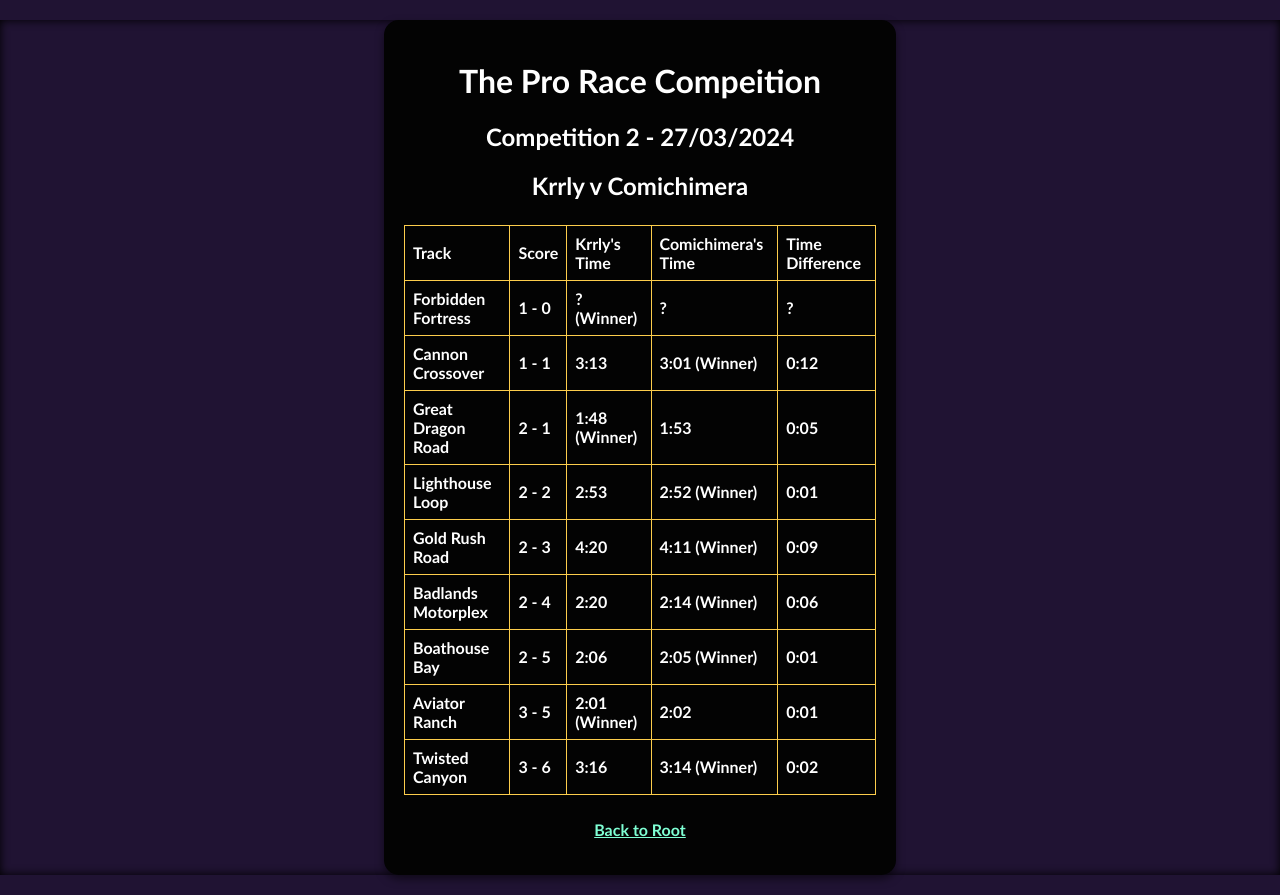
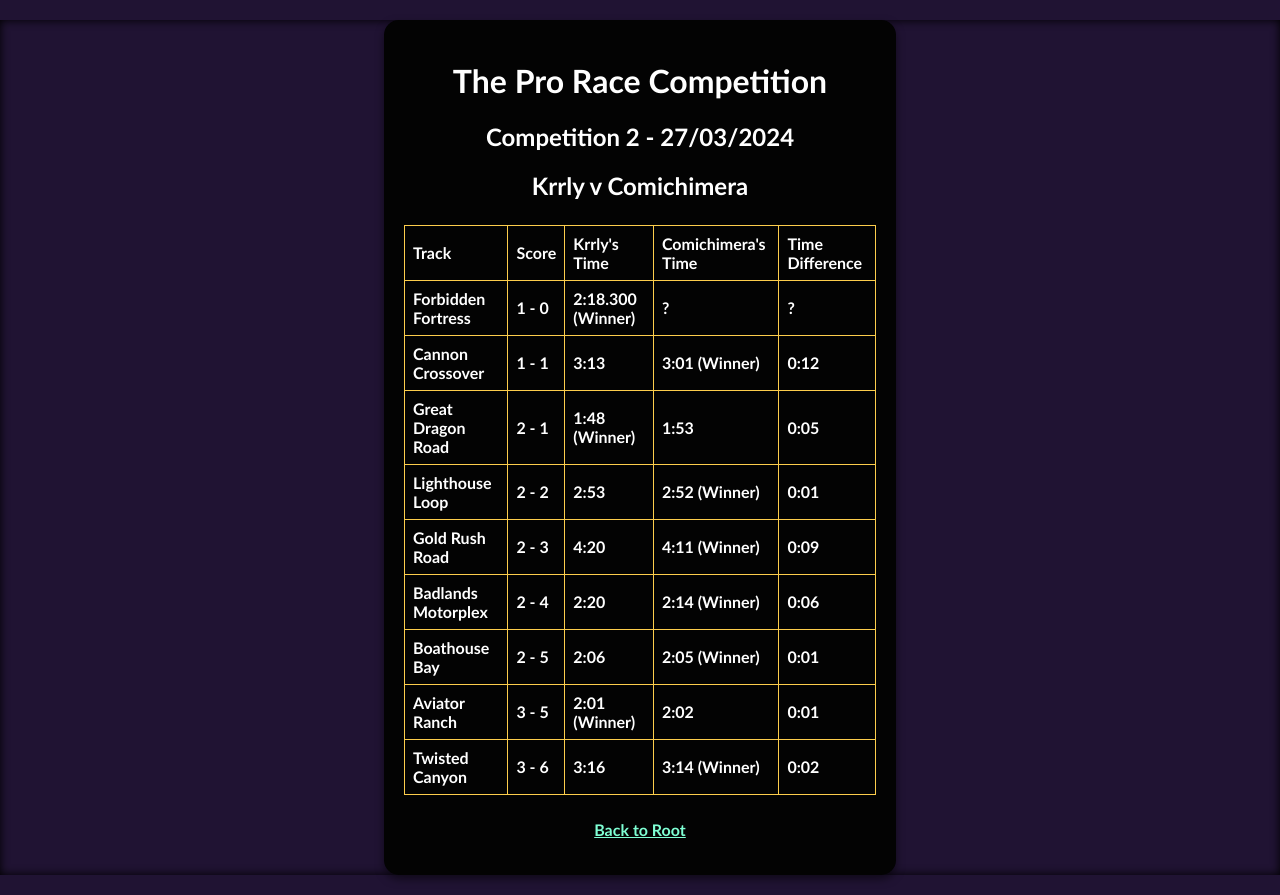
Before and after one commit to Comichimera/JoyRideTurbo.io, a plain HTML site: page Results/CompTwo.html in a window 1280 px wide. Drawn offline with Linux system fonts and the light colour scheme.

Commit message:
Add files via upload

```diff
--- a/Results/CompTwo.html
+++ b/Results/CompTwo.html
@@ -4,18 +4,18 @@
 <head>
 <meta charset="UTF-8">
 <meta name="viewport" content="width=device-width, initial-scale=1.0">
-<title>Pro Race Compeition</title>
+<title>Pro Race Competition</title>
 </head>
 <body>
 
 <div class="main-container">
   <div class="content">
-    <h1>The Pro Race Compeition</h1>
+    <h1>The Pro Race Competition</h1>
     <h2>Competition 2 - 27/03/2024</h2>
     <h2>Krrly v Comichimera</h2>
     <table>
         <tr><th>Track</th><th>Score</th><th>Krrly's Time</th><th>Comichimera's Time</th><th>Time Difference</th></tr>
-        <tr><th>Forbidden Fortress</th><th>1 - 0</th><th>? (Winner)</th><th>?</th><th>?</th></tr>
+        <tr><th>Forbidden Fortress</th><th>1 - 0</th><th>2:18.300 (Winner)</th><th>?</th><th>?</th></tr>
         <tr><th>Cannon Crossover</th><th>1 - 1</th><th>3:13</th><th>3:01 (Winner)</th><th>0:12</th></tr>
         <tr><th>Great Dragon Road</th><th>2 - 1</th><th>1:48 (Winner)</th><th>1:53</th><th>0:05</th></tr>
         <tr><th>Lighthouse Loop</th><th>2 - 2</th><th>2:53</th><th>2:52 (Winner)</th><th>0:01</th></tr>
```
Also changed, not shown: Competition.html (+1 -1 lines), Results/CompOne.html (+2 -2 lines), Results/CompThree.html (+2 -2 lines).
